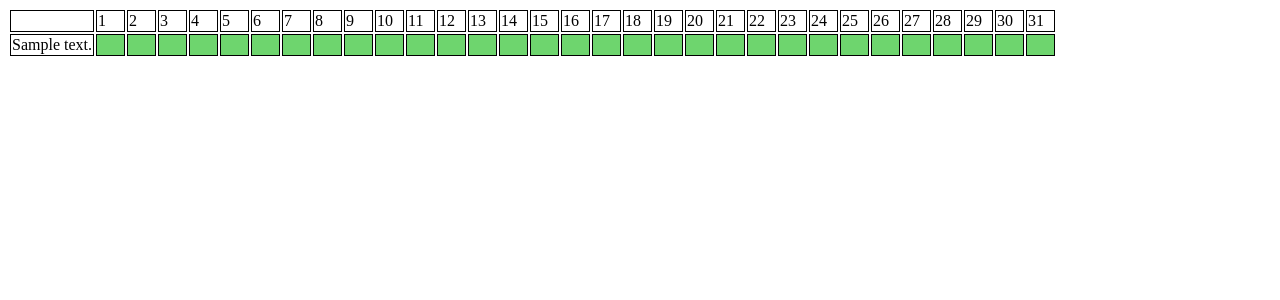
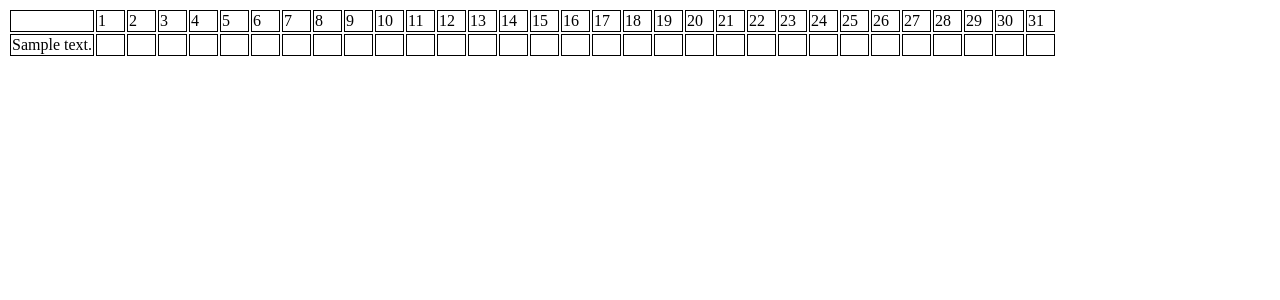
Before and after one commit to MaxGourmet/apartments, a CodeIgniter app: page /database/index.php/apartments/index in a window 1280 px wide. Shown: the top 300 px of the page. Run offline with CodeIgniter, Linux system fonts and the light colour scheme; tables that the repository leaves empty or names only in its code hold one stand-in row (values such as "Sample post").

Commit message:
apartments

```diff
--- a/application/views/apartments/index.php
+++ b/application/views/apartments/index.php
@@ -9,7 +9,7 @@
         <tr>
             <td><?= $apartment['address']; ?></td>
             <?php for($i = 0; $i < $monthDays; $i++) : ?>
-                <td class="booked"></td>
+                <td></td>
             <?php endfor; ?>
         </tr>
     <?php endforeach; ?>
```
